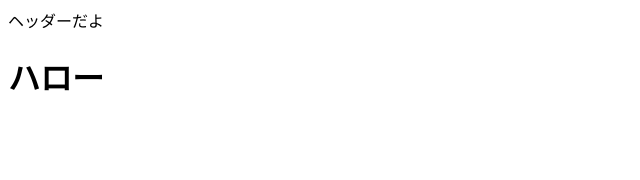
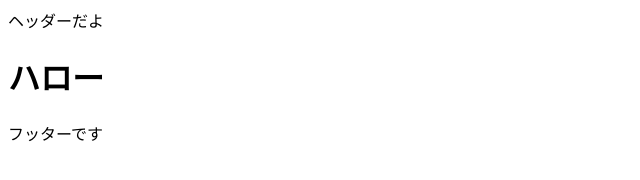
Before and after one commit to mimomotoringo/git-practice, a plain HTML site: page index.html in a window 1280 px wide. Shown: the full height of the page, 0-640 px from the left. Drawn offline with Linux system fonts and the light colour scheme.

Commit message:
footerを追加

```diff
--- a/index.html
+++ b/index.html
@@ -9,5 +9,6 @@
 <body>
   <header>ヘッダーだよ</header>
   <h1>ハロー</h1>
+  <footer>フッターです</footer>
 </body>
 </html>
```
